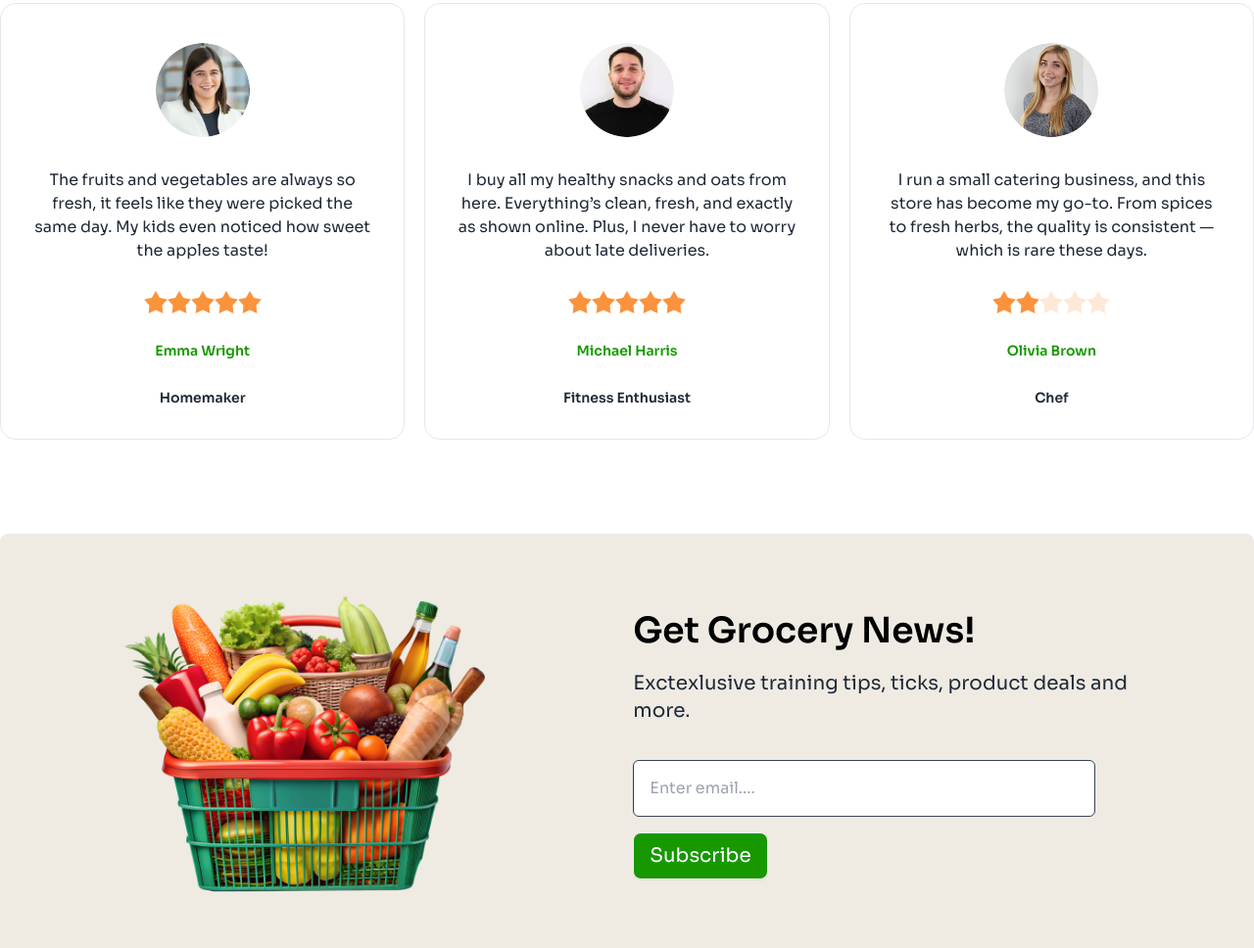
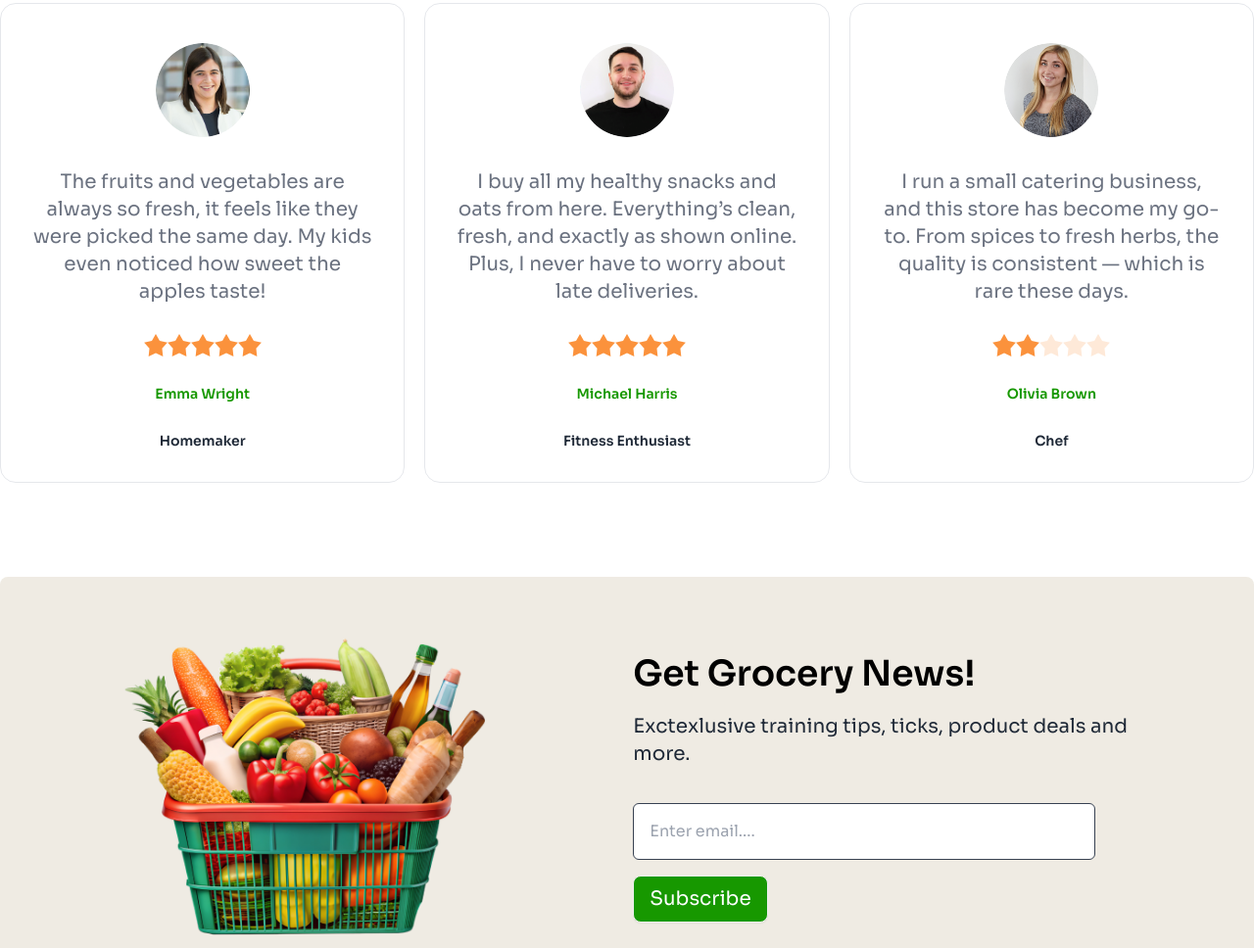
Before and after one commit to shuvo81/b11-A3-cat002-natures-platter-responsive-site, a plain HTML site: page index.html in a window 1280 px wide. Shown: the part 3418-4386 px from the top of the page at 98% size. Drawn offline with nearby package versions, Linux system fonts and the light colour scheme.

Commit message:
Make sections mobile friendly

```diff
--- a/index.html
+++ b/index.html
@@ -390,7 +390,7 @@
                         </div>
                     </figure>
                     <div class="card-body items-center text-center space-y-5">
-                        <p>The fruits and vegetables are always so fresh, it feels like they were picked the same day. My kids even noticed how sweet the apples taste!</p>
+                        <p class="text-base lg:text-xl text-gray-500">The fruits and vegetables are always so fresh, it feels like they were picked the same day. My kids even noticed how sweet the apples taste!</p>
                         <!-- star rating -->
                         <div class="rating">
                             <input type="radio" name="rating-2" class="mask mask-star-2 bg-orange-400" />
@@ -417,7 +417,7 @@
                         </div>
                     </figure>
                     <div class="card-body items-center text-center space-y-5">
-                        <p>I buy all my healthy snacks and oats from here. Everything’s clean, fresh, and exactly as shown online. Plus, I never have to worry about late deliveries.</p>
+                        <p class="text-base lg:text-xl text-gray-500">I buy all my healthy snacks and oats from here. Everything’s clean, fresh, and exactly as shown online. Plus, I never have to worry about late deliveries.</p>
                         <!-- star rating -->
                         <div class="rating">
                             <input type="radio" name="rating-2" class="mask mask-star-2 bg-orange-400" />
@@ -444,7 +444,7 @@
                         </div>
                     </figure>
                     <div class="card-body items-center text-center space-y-5">
-                        <p>I run a small catering business, and this store has become my go-to. From spices to fresh herbs, the quality is consistent — which is rare these days.</p>
+                        <p class="text-base lg:text-xl text-gray-500">I run a small catering business, and this store has become my go-to. From spices to fresh herbs, the quality is consistent — which is rare these days.</p>
                         <!-- star rating -->
                         <div class="rating">
                             <input type="radio" name="rating-2" class="mask mask-star-2 bg-orange-400" />
```
